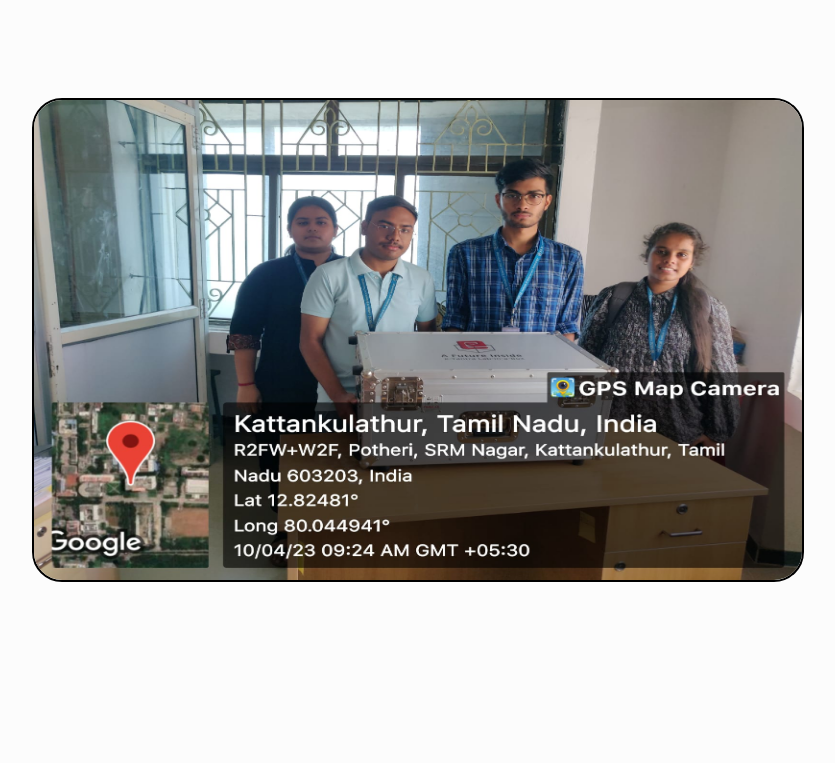
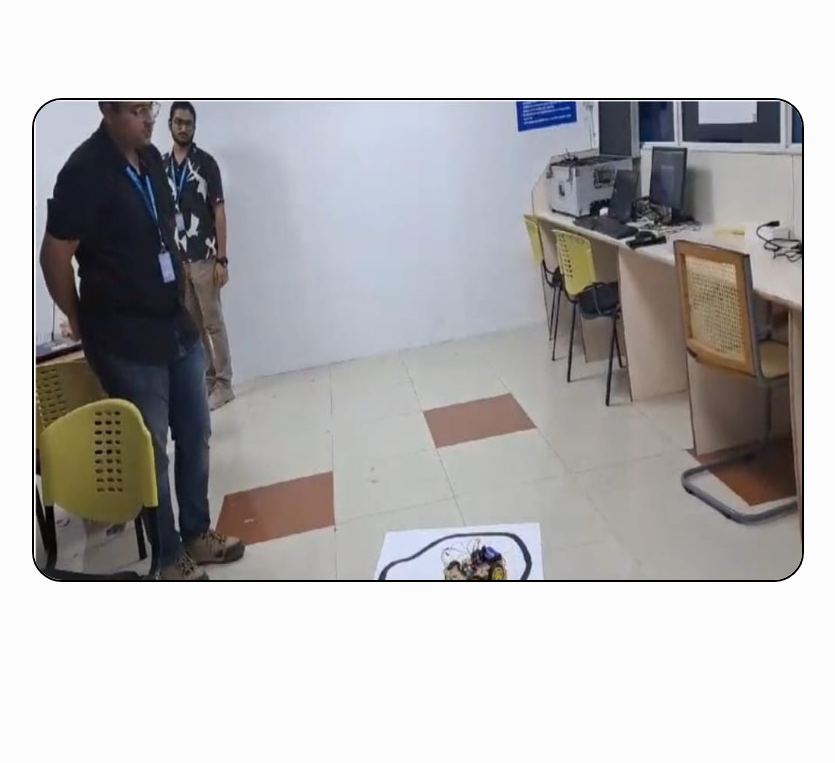
Before and after one commit to DewashishDubey/E-Yantra, a React (Vite) app: page /gallery in a window 1280 px wide. Shown: the part 6597-7360 px from the top of the page, without its empty margins (224-1059 px from the left). Built offline with nearby package versions, Linux system fonts and the light colour scheme.

Commit message:
Update Galleryphoto.jsx

```diff
--- a/src/components/Galleryphoto.jsx
+++ b/src/components/Galleryphoto.jsx
@@ -64,7 +64,7 @@ const Galleryphoto = () => {
     <img className='Galleryimg' src={img15} alt="" />
     </div>
 
-    <img className='bgalleryimg' src={img2} alt="" />
+    <img className='bgalleryimg' src={img8} alt="" />
 <div className="allph">
 <img className='Galleryimg' src={img16} alt="" />
 <img className='Galleryimg' src={img20} alt="" />
@@ -80,7 +80,6 @@ const Galleryphoto = () => {
 <img className='Galleryimg' src={img24} alt="" />
 <img className='Galleryimg' src={img25} alt="" />
 <img className='Galleryimg' src={img26} alt="" />
-<img className='Galleryimg' src={img8} alt="" />
 
 </div>
 
```
